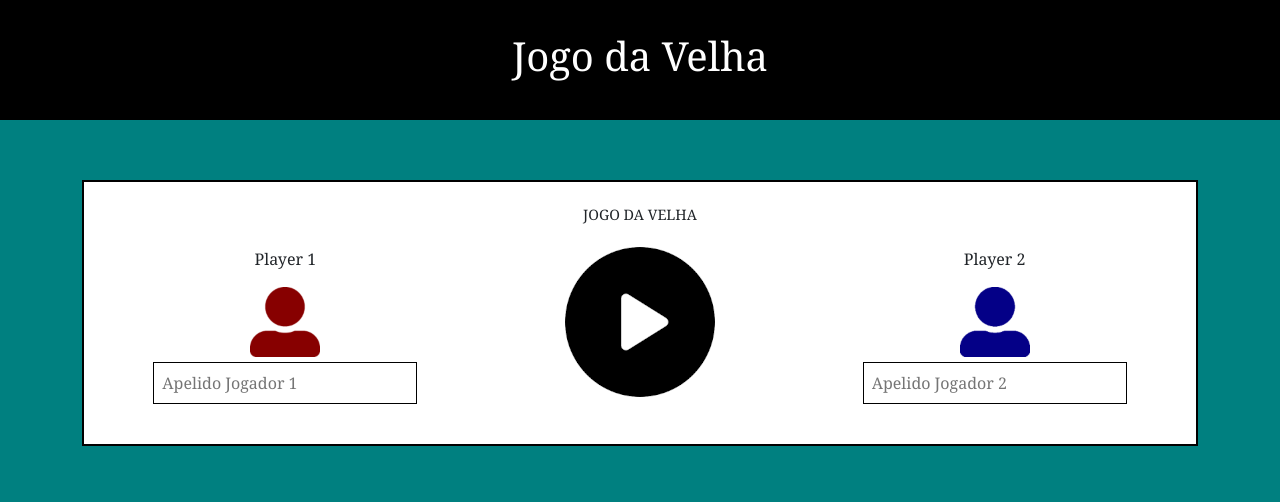
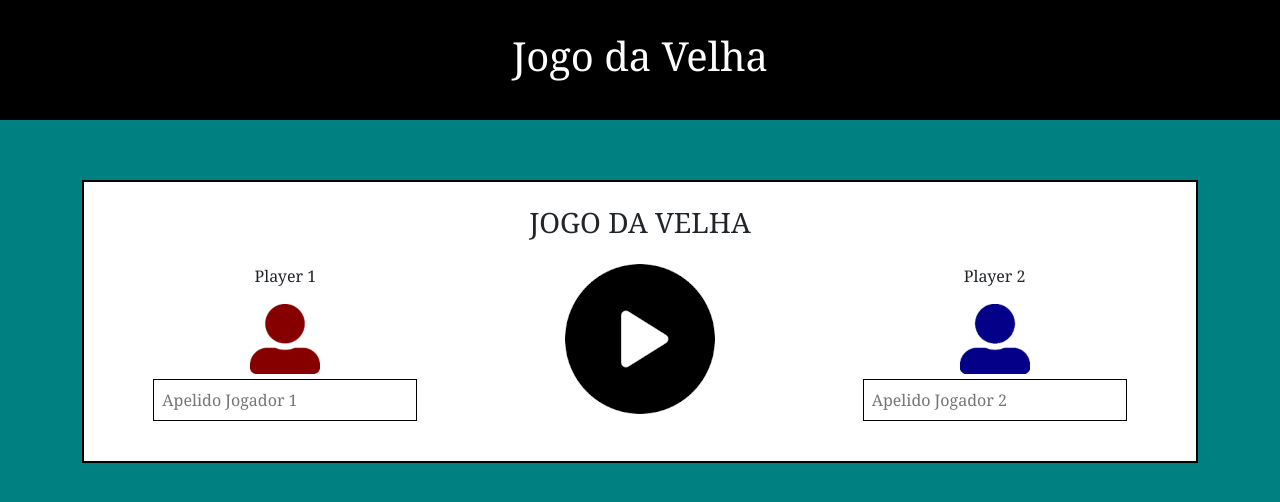
Before and after one commit to alefvieira/jogo-da-velha, a plain HTML site: page index.html in a window 1280 px wide. Drawn offline with nearby package versions, Linux system fonts and the light colour scheme.

Commit message:
Update index.html

```diff
--- a/index.html
+++ b/index.html
@@ -26,7 +26,7 @@
     <section class="container" id="pagina_inicial">
         <div class="row">
             <div class="col-md-12">
-                <div><h4>JOGO DA VELHA</h4></div>
+                <div><h3>JOGO DA VELHA</h3></div>
                 <div class="row ">
                     <div class="col-md-4"><p>Player 1</p>
                         <img src="imagem/player1.png" alt="Jogador 1"><br>
```
